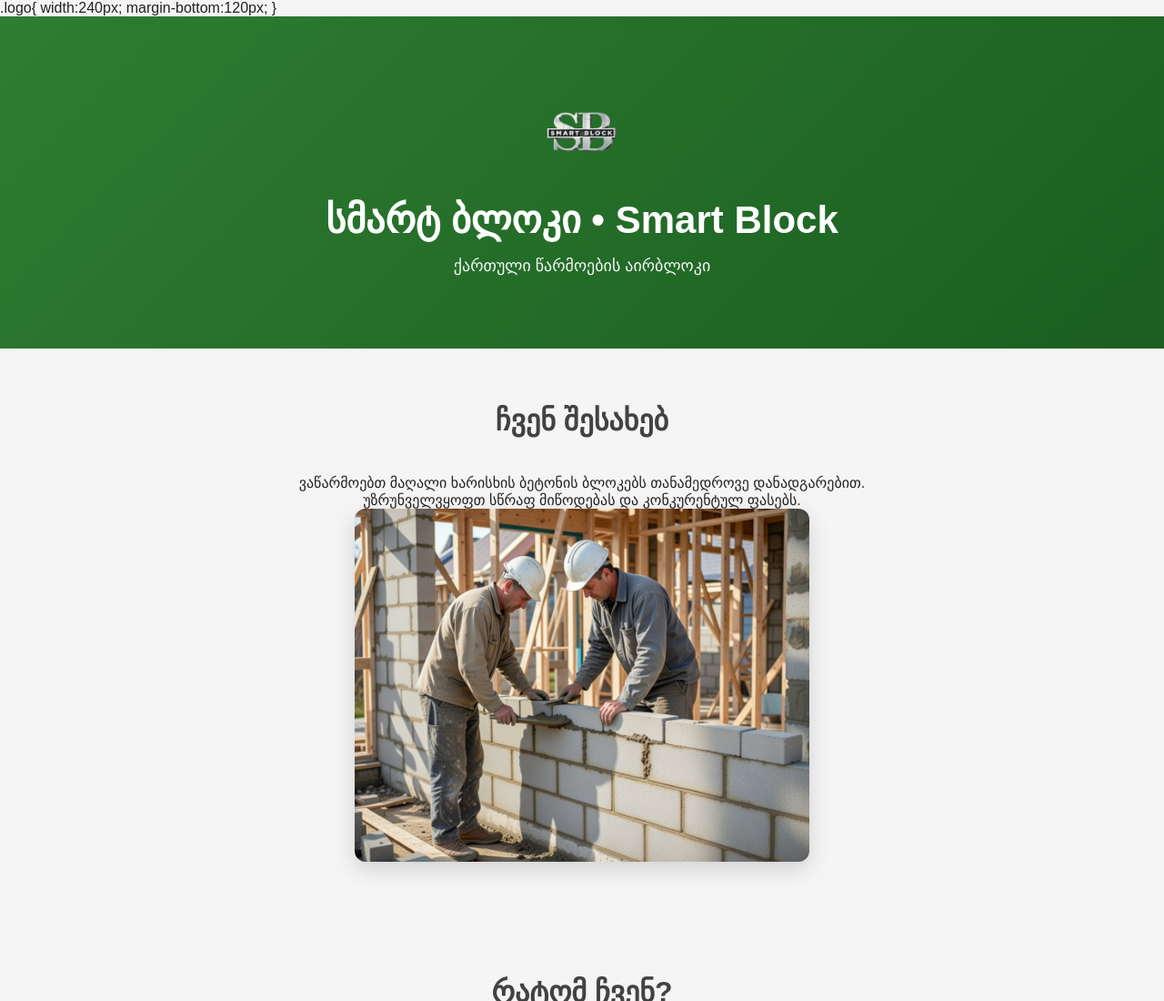
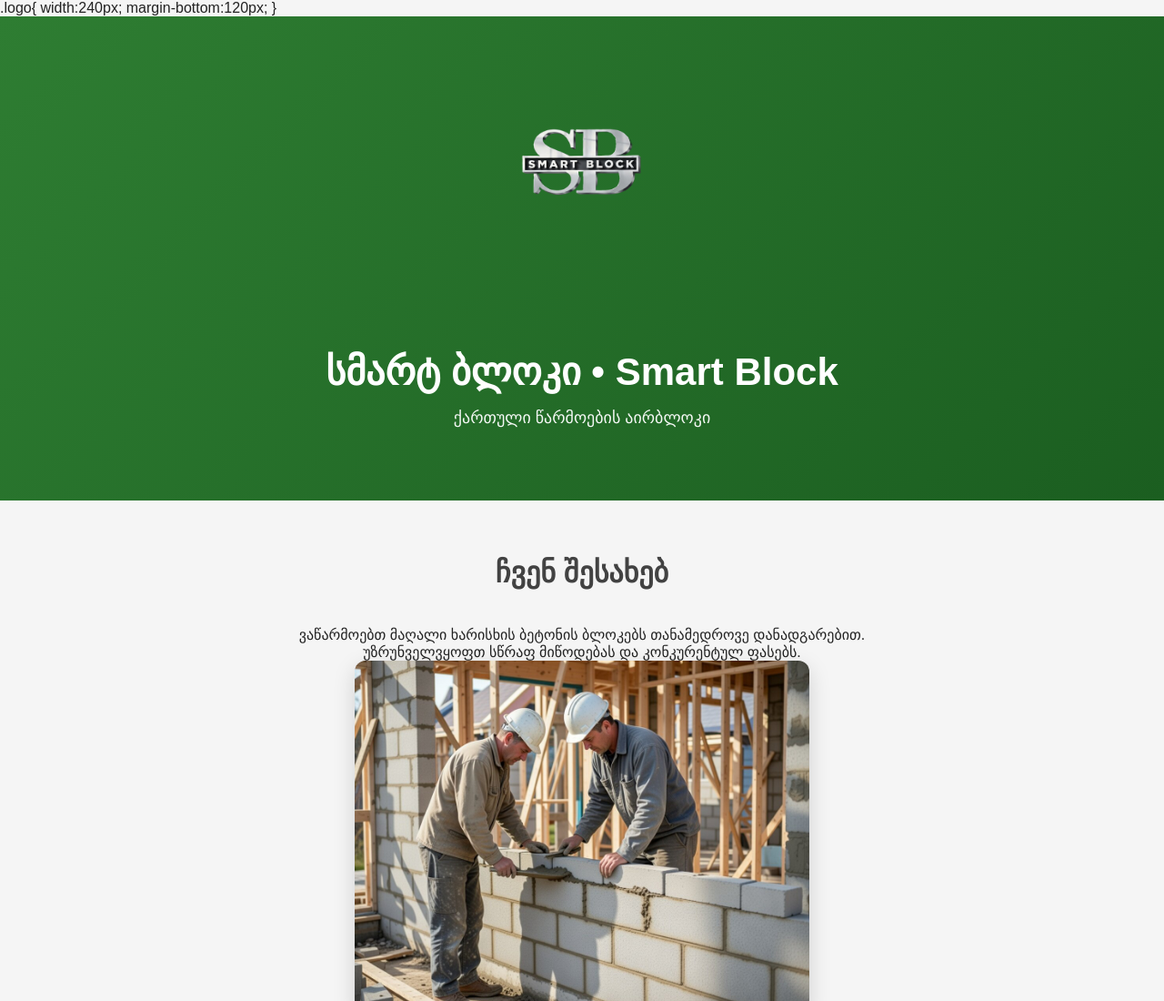
Before and after one commit to gi2gi91/gi2gi91.github.io, a plain HTML site: page index.html in a window 1280 px wide. Shown: the top 1100 px of the page at 91% size. Drawn offline with Linux system fonts and the light colour scheme.

Commit message:
Update title and logo styles in index.html

```diff
--- a/index.html
+++ b/index.html
@@ -3,7 +3,7 @@
 <head>
 <meta charset="UTF-8">
 <meta name="viewport" content="width=device-width, initial-scale=1.0">
-<title>ბლოკის ქარხანა</title>
+<title>სმარტ ბლოკი</title>
 
 <style>
 :root{
@@ -126,8 +126,8 @@ footer{
   .section h2{font-size:26px;}
 }
  .logo{
-  width:140px;
-  margin-bottom:20px;
+  width:240px;
+  margin-bottom:120px;
 }
 
 .product-img{
```
